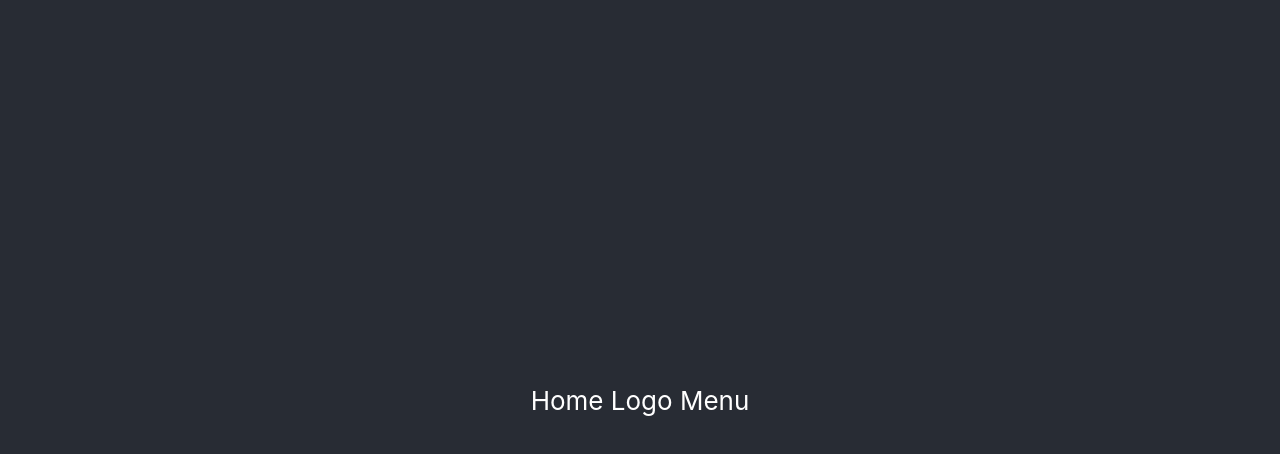
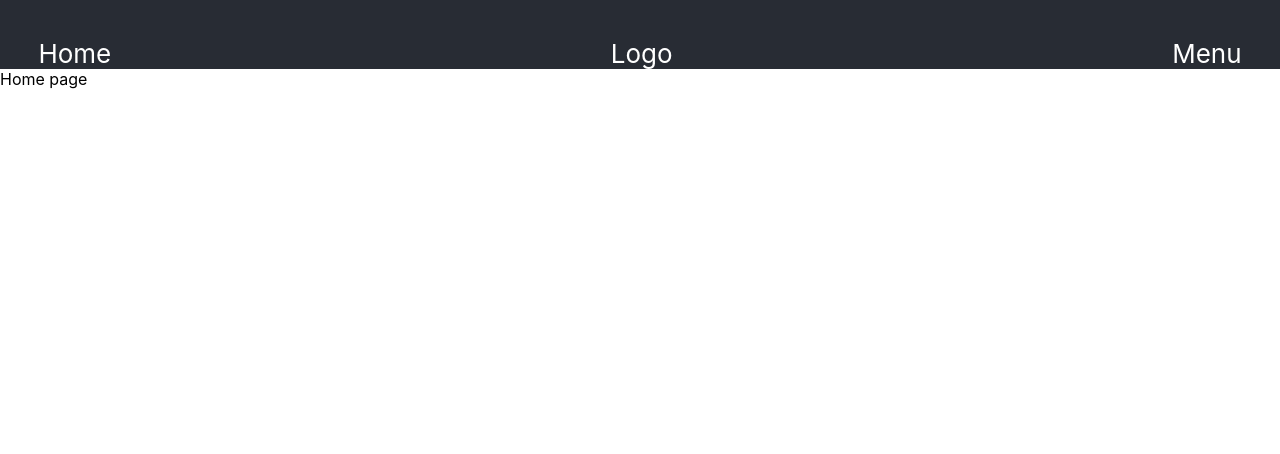
Before and after one commit to escttsalo/comic-viewer, a React (Create React App) app: page / in a window 1280 px wide. Shown: the top 454 px of the page. Built offline with nearby package versions, Linux system fonts and the light colour scheme.

Commit message:
some style and some readme changes

```diff
--- a/src/App.css
+++ b/src/App.css
@@ -1,6 +1,6 @@
-.App {
+/* .App {
   text-align: center;
-}
+} */
 
 .App-logo {
   height: 40vmin;
@@ -15,14 +15,24 @@
 
 .App-header {
   background-color: #282c34;
-  min-height: 100vh;
-  display: flex;
-  flex-direction: column;
-  align-items: center;
-  justify-content: center;
+  min-height: 7vh;
   font-size: calc(10px + 2vmin);
   color: white;
 }
+
+.App-header nav {
+  display: flex;
+  flex-direction: row;
+  align-items: stretch;
+  justify-content: space-between;
+  padding-top: 3%;
+  padding-right: 3%;
+  padding-left: 3%;
+}
+
+/* .App-header nav span {
+  padding-top: .6%;
+} */
 
 .App-link {
   color: #61dafb;
--- a/src/App.js
+++ b/src/App.js
@@ -6,11 +6,16 @@ function App() {
     <div className="App">
       <header className="App-header">
         <nav>
-          Home
-          Logo
-          Menu
+          <span>Home</span>
+          <span>Logo</span>
+          <span>Menu</span>
         </nav>
       </header>
+      <section>
+        <div>
+          Home page
+        </div>
+      </section>
     </div>
   );
 }
```
Also changed, not shown: 1 other file (tests, documents, lock files or other folders).
